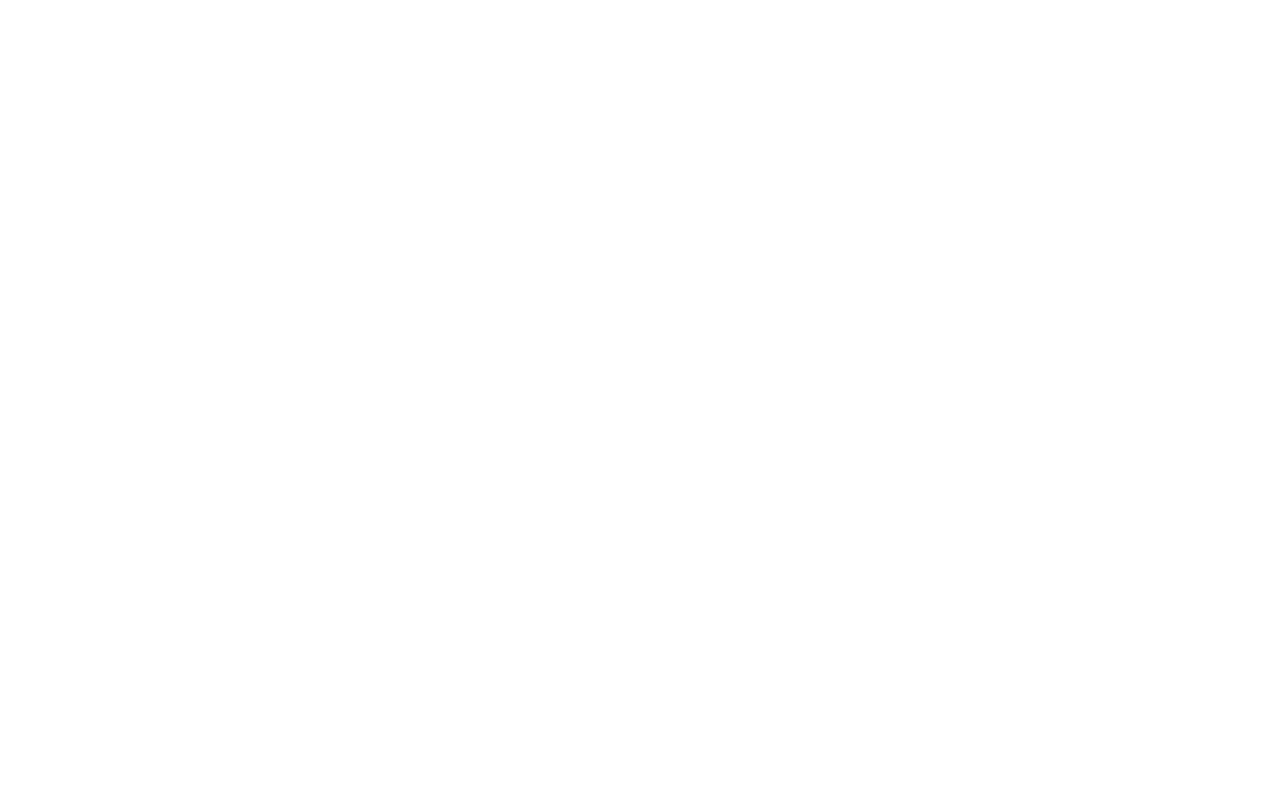
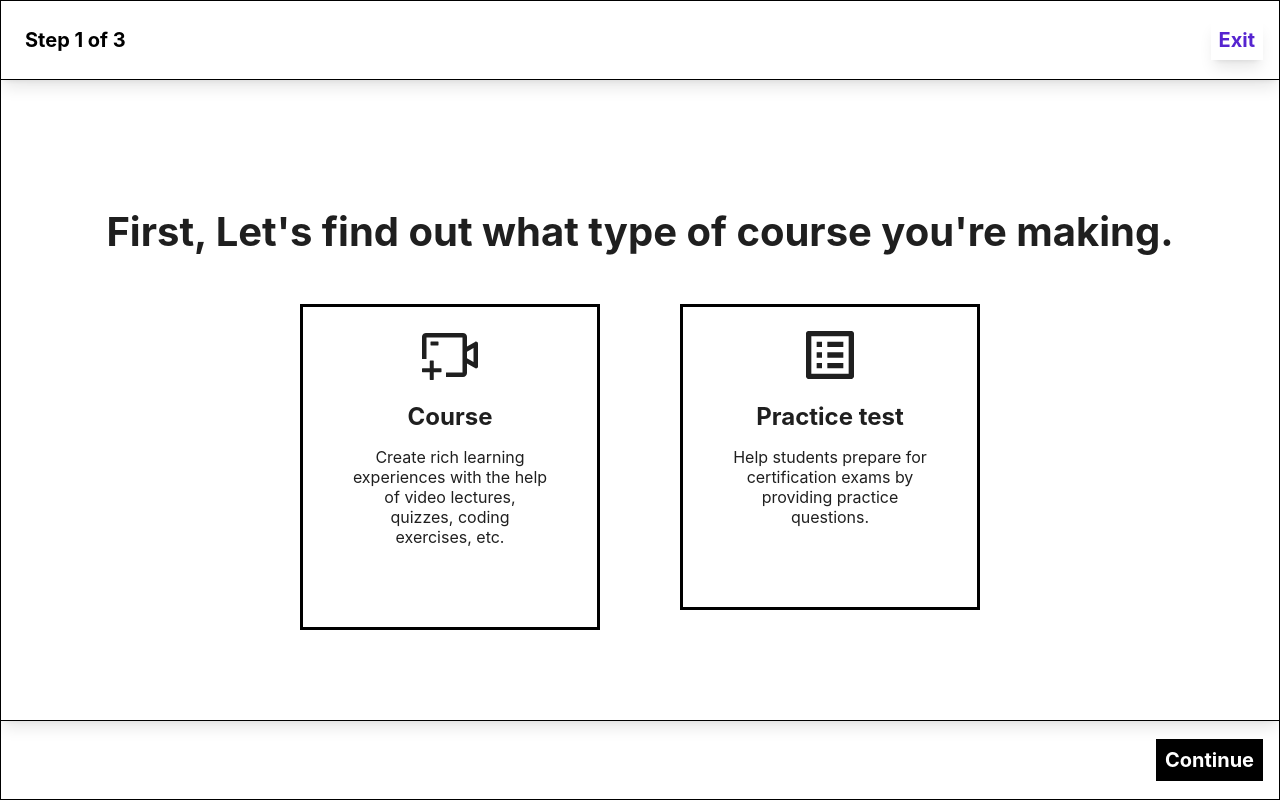
Before and after one commit to timber2k/erp-fe-frames, a React (Vite) app: page /create-course-wizard in a window 1280 px wide. Built offline with nearby package versions, Linux system fonts and the light colour scheme.

Commit message:
finish create course wizard (#5)

```diff
--- a/src/App.jsx
+++ b/src/App.jsx
@@ -3,6 +3,7 @@
 import IntendedLearners from "./pages/intended-learners";
 import CourseMessages from "./pages/course-messages";
 import CourseLanding from "./pages/course-landing";
+import CreateCourseWizard from "./pages/create-course-wizard";
 
 function App() {
   return (
@@ -12,6 +13,11 @@
           <Route exact path="/intended-learners" component={IntendedLearners} />
           <Route exact path="/course-messages" component={CourseMessages} />
           <Route exact path="/course-landing" component={CourseLanding} />
+          <Route
+            exact
+            path="/create-course-wizard"
+            component={CreateCourseWizard}
+          />
         </Switch>
       </Router>
     </>
--- /dev/null
+++ b/src/pages/create-course-wizard/index.jsx
@@ -0,0 +1,370 @@
+import { Layout, Carousel, Input, Select } from "antd";
+import styled from "styled-components";
+import { AiOutlineVideoCameraAdd } from "react-icons/ai";
+import { MdOutlineListAlt } from "react-icons/md";
+import { useRef, useState } from "react";
+
+const CreateCourseWizard = () => {
+  const [currentSlide, setCurrentSlide] = useState(0);
+  const carouselRef = useRef();
+
+  const handleContinue = () => {
+    const nextSlide = currentSlide + 1;
+    carouselRef.current.goTo(nextSlide, false);
+    setCurrentSlide(nextSlide);
+  };
+
+  const handlePrevious = () => {
+    const previousSlide = currentSlide - 1;
+    carouselRef.current.goTo(previousSlide, false);
+    setCurrentSlide(previousSlide);
+  };
+
+  return (
+    <ScreenLayout>
+      <TopBar>
+        <Steps>Step {currentSlide + 1} of 3</Steps>
+        <Exit>Exit</Exit>
+      </TopBar>
+      <Content>
+        <Carousel ref={carouselRef}>
+          <Page>
+            <Page1Heading>
+              First, Let&apos;s find out what type of course you&apos;re making.
+            </Page1Heading>
+            <Page1Content>
+              <Content1Element>
+                <AiOutlineVideoCameraAdd className="icon" />
+                <span>Course</span>
+                <p>
+                  Create rich learning experiences with the help of video
+                  lectures, quizzes, coding exercises, etc.
+                </p>
+              </Content1Element>
+              <Content1Element>
+                <MdOutlineListAlt className="icon" />
+                <span>Practice test</span>
+                <p>
+                  Help students prepare for certification exams by providing
+                  practice questions.
+                </p>
+              </Content1Element>
+            </Page1Content>
+          </Page>
+          <Page>
+            <PageTitle>How about a working title?</PageTitle>
+            <PageSubTitle>
+              It&apos;s ok if you can&apos;t think of a good title now. You can
+              change it later.
+            </PageSubTitle>
+            <PageInput>
+              <Input placeholder="e.g. Learn Python from scratch" />
+            </PageInput>
+          </Page>
+          <Page>
+            <PageTitle>
+              What category best fits the knowledge you&apos;ll share?
+            </PageTitle>
+            <PageSubTitle>
+              If you&apos;re not sure about the right category, you can change
+              it later.
+            </PageSubTitle>
+            <PageSelect>
+              <Select
+                className="select"
+                showSearch
+                size="large"
+                placeholder="Select your course category"
+                optionFilterProp="children"
+                filterOption={(input, option) =>
+                  (option?.label ?? "").includes(input)
+                }
+                filterSort={(optionA, optionB) =>
+                  (optionA?.label ?? "")
+                    .toLowerCase()
+                    .localeCompare((optionB?.label ?? "").toLowerCase())
+                }
+                options={[
+                  {
+                    value: "1",
+                    label: "Not Identified",
+                  },
+                  {
+                    value: "2",
+                    label: "Closed",
+                  },
+                  {
+                    value: "3",
+                    label: "Communicated",
+                  },
+                  {
+                    value: "4",
+                    label: "Identified",
+                  },
+                  {
+                    value: "5",
+                    label: "Resolved",
+                  },
+                  {
+                    value: "6",
+                    label: "Cancelled",
+                  },
+                ]}
+              />
+            </PageSelect>
+          </Page>
+        </Carousel>
+      </Content>
+      <BottomBar page={currentSlide}>
+        {currentSlide !== 0 && (
+          <BottomButton className="previous" onClick={handlePrevious}>
+            Previous
+          </BottomButton>
+        )}
+        {currentSlide !== 2 && (
+          <BottomButton className="continue" onClick={handleContinue}>
+            Continue
+          </BottomButton>
+        )}
+      </BottomBar>
+    </ScreenLayout>
+  );
+};
+
+const ScreenLayout = styled(Layout)`
+  width: 100vw;
+  height: 100vh;
+  background: white;
+`;
+
+const TopBar = styled.div`
+  width: 100%;
+  height: 5rem;
+  border: 1px solid black;
+  display: flex;
+  align-items: center;
+  justify-content: space-between;
+  padding: 0 1rem;
+  box-shadow: 0 10px 15px -3px rgb(0 0 0 / 0.1), 0 4px 6px -4px rgb(0 0 0 / 0.1);
+  font-weight: 700;
+  font-size: 1.25rem;
+  line-height: 1.5rem;
+  z-index: 10;
+`;
+
+const Steps = styled.div`
+  padding: 0.5rem;
+`;
+
+const Exit = styled.a`
+  text-decoration: none;
+  padding: 0.5rem;
+  box-shadow: 0 10px 15px -3px rgb(0 0 0 / 0.1), 0 4px 6px -4px rgb(0 0 0 / 0.1);
+  color: #5624d0;
+`;
+
+const Content = styled.div`
+  width: 100%;
+  font-size: 3rem;
+  border-left: 1px solid black;
+  border-right: 1px solid black;
+  min-height: calc(100% - 10rem);
+  box-shadow: 0 10px 15px -3px rgb(0 0 0 / 0.1), 0 4px 6px -4px rgb(0 0 0 / 0.1);
+  z-index: 2;
+  .ant-carousel {
+    height: 100%;
+    width: 100%;
+  }
+`;
+
+const Page = styled.div`
+  min-height: calc(100vh - 10rem);
+  background: white;
+`;
+
+const Page1Heading = styled.div`
+  margin-top: 8rem;
+  font-size: 1.75rem;
+  line-height: 2rem;
+  padding: 0 1rem;
+  display: flex;
+  height: fit-content;
+  width: 100%;
+  justify-content: center;
+  font-weight: 700;
+  margin-bottom: 3rem;
+  text-align: center;
+  @media (min-width: 768px) {
+    font-size: 2rem;
+    line-height: 2.5rem;
+  }
+  @media (min-width: 992px) {
+    font-size: 2.5rem;
+    line-height: 3rem;
+  }
+  @media (min-width: 1368px) {
+    margin-top: 5rem;
+    font-size: 3rem;
+    line-height: 3.5rem;
+  }
+`;
+
+const Page1Content = styled.div`
+  height: 100%;
+  width: 100%;
+  display: flex;
+  justify-content: center;
+  gap: 2rem;
+  padding: 0 1rem;
+  @media (min-width: 768px) {
+    gap: 5rem;
+    padding: 0px;
+  }
+`;
+
+const Content1Element = styled.div`
+  width: 300px;
+  height: 300px;
+  border: 3px solid black;
+  display: flex;
+  flex-direction: column;
+  align-items: center;
+  .icon {
+    font-size: 4rem;
+    line-height: 4.5rem;
+    margin: 1rem 0;
+    width: 3rem;
+    height: 3rem;
+  }
+  & > span {
+    font-size: 1.25rem;
+    line-height: 1.5rem;
+    font-weight: 700;
+    margin-bottom: 1rem;
+    @media (min-width: 768px) {
+      font-size: 1.5rem;
+      line-height: 1.75rem;
+    }
+  }
+  & > p {
+    font-size: 1rem;
+    line-height: 1.25rem;
+    text-align: center;
+    margin: 0 1rem 1rem 1rem;
+    @media (min-width: 768px) {
+      margin: 0 3rem 5rem 3rem;
+    }
+  }
+  @media (min-width: 768px) {
+    height: fit-content;
+    .icon {
+      width: auto;
+      height: auto;
+    }
+  }
+`;
+
+const PageTitle = styled.div`
+  margin-top: 8rem;
+  font-size: 1.75rem;
+  line-height: 2rem;
+  display: flex;
+  height: fit-content;
+  width: 100%;
+  justify-content: center;
+  font-weight: 700;
+  margin-bottom: 2rem;
+  text-align: center;
+  @media (min-width: 768px) {
+    font-size: 2rem;
+    line-height: 2.5rem;
+  }
+  @media (min-width: 992px) {
+    font-size: 2.5rem;
+    line-height: 3rem;
+  }
+  @media (min-width: 1368px) {
+    margin-top: 5rem;
+    font-size: 3rem;
+    line-height: 3.5rem;
+  }
+`;
+
+const PageSubTitle = styled.div`
+  font-size: 1.25rem;
+  lin-height: 1.5rem;
+  display: flex;
+  height: fit-content;
+  padding: 0 2rem;
+  width: 100%;
+  justify-content: center;
+  margin-bottom: 2rem;
+  text-align: center;
+  @media (min-width: 992px) {
+    font-size: 2rem;
+    line-height: 2.5rem;
+  }
+`;
+
+const PageInput = styled.div`
+  width: 100%;
+  height: 5rem;
+  display: flex;
+  justify-content: center;
+  & > input {
+    height: 3rem;
+    width: 80%;
+    font-size: 1.25rem;
+    lin-height: 1.5rem;
+  }
+
+  @media (min-width: 992px) {
+    & > input {
+      height: 4rem;
+      width: 60%;
+      font-size: 1.5rem;
+      lin-height: 1.75rem;
+    }
+  }
+`;
+
+const PageSelect = styled.div`
+  width: 100%;
+  display: flex;
+  justify-content: center;
+  .select {
+    width: 60%;
+    font-size: 1.5rem;
+    lin-height: 1.75rem;
+  }
+`;
+
+const BottomBar = styled.div`
+  width: 100%;
+  height: 5rem;
+  border: 1px solid black;
+  display: flex;
+  align-items: center;
+  justify-content: ${(props) =>
+    props.page === 0 ? "flex-end" : "space-between "};
+  padding: 0 1rem;
+  font-weight: 700;
+  font-size: 1.25rem;
+  line-height: 1.5rem;
+  .continue {
+    background: black;
+    color: white;
+  }
+  .previous {
+    background: white;
+    color: black;
+  }
+`;
+
+const BottomButton = styled.a`
+  text-decoration: none;
+  padding: 0.5rem;
+  border: 1px solid black;
+`;
+
+export default CreateCourseWizard;
```
